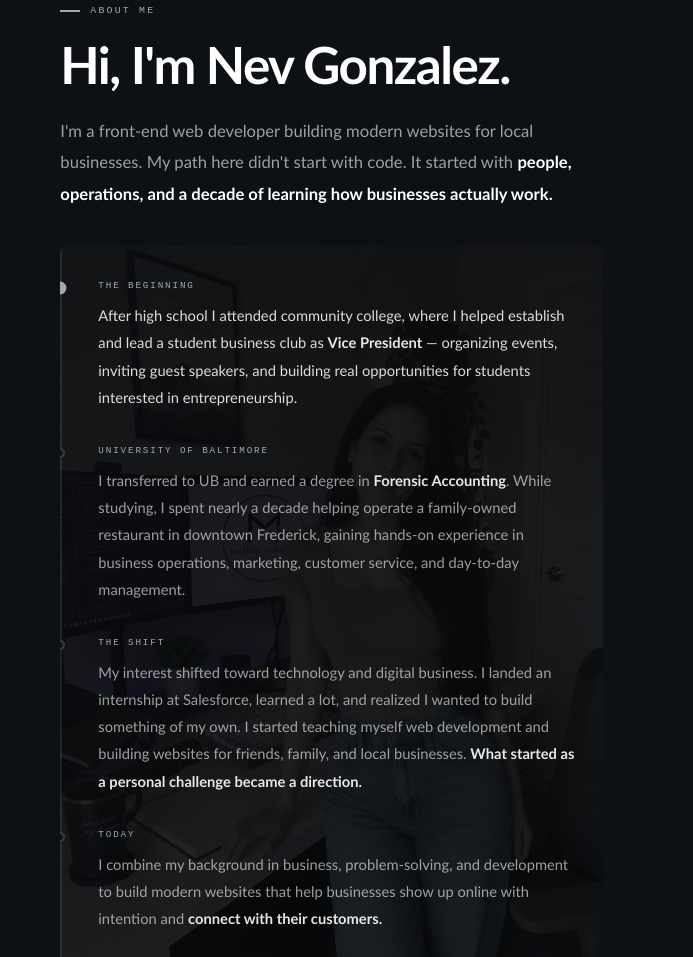
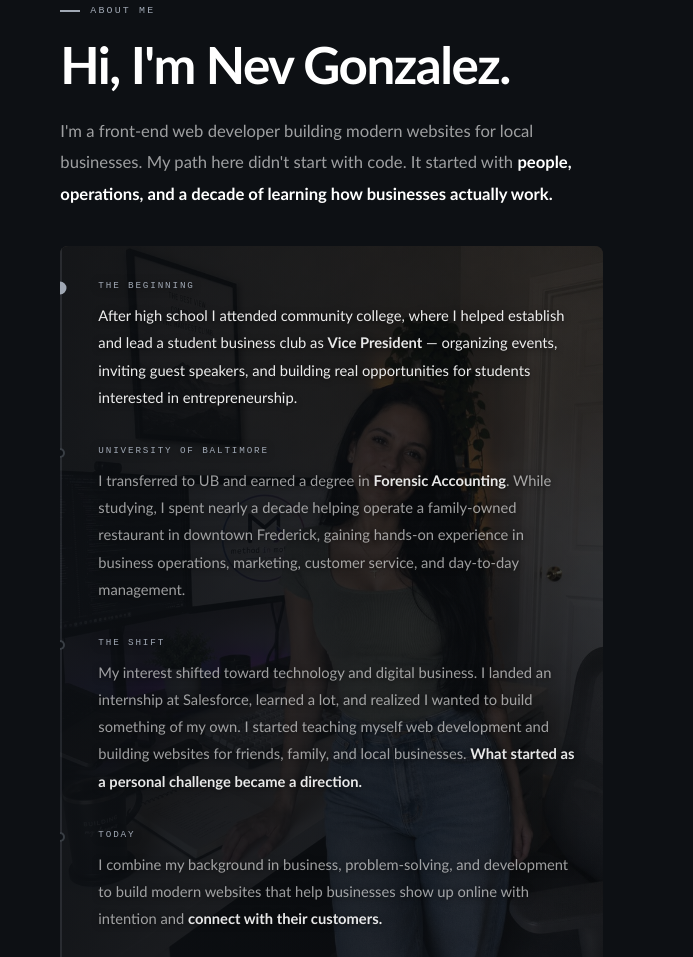
Before and after one commit to Webdevn3v/web-dev-nev, a plain HTML site: page index.html in a window 1280 px wide. Shown: the part 6639-7596 px from the top of the page, 587-1280 px from the left. Drawn offline with Linux system fonts and the light colour scheme.

Commit message:
Update index.html

```diff
--- a/index.html
+++ b/index.html
@@ -1453,7 +1453,7 @@ body.hov .c-ring{width:48px;height:48px;opacity:.35}
   background-position:center top;
   opacity:0;
   transition:opacity .6s var(--ease);
-  filter:brightness(.25) saturate(.5);
+  filter:brightness(.55) saturate(.75);
   pointer-events:none;
   z-index:0;
 }
@@ -1463,10 +1463,12 @@ body.hov .c-ring{width:48px;height:48px;opacity:.35}
 .about-v2__era-bg-3{background-image:url('about_salesforce.png')}
 .about-v2__era-bg-4{background-image:url('about_meta_summit.png')}
 
-/* dark overlay on timeline wrap */
+/* overlay — dark on left where text is, open on right to show photo */
 .about-v2__timeline-wrap::after{
   content:'';position:absolute;inset:0;
-  background:linear-gradient(135deg,rgba(13,16,20,.7) 0%,rgba(13,16,20,.4) 100%);
+  background:
+    linear-gradient(to right, rgba(13,16,20,.82) 0%, rgba(13,16,20,.55) 50%, rgba(13,16,20,.2) 100%),
+    linear-gradient(to bottom, rgba(13,16,20,.3) 0%, rgba(13,16,20,.5) 100%);
   z-index:1;pointer-events:none;
 }
 
@@ -1496,14 +1498,16 @@ body.hov .c-ring{width:48px;height:48px;opacity:.35}
   font-family:var(--display);font-size:.58rem;letter-spacing:.2em;
   text-transform:uppercase;color:var(--lime);margin-bottom:8px;
   transition:opacity .3s;
+  text-shadow:0 1px 8px rgba(0,0,0,.8);
 }
 .about-v2__titem-text{
   font-size:.92rem;color:rgba(255,255,255,.6);line-height:1.85;
   transition:color .3s;
+  text-shadow:0 1px 6px rgba(0,0,0,.7);
 }
 .about-v2__titem:hover .about-v2__titem-text,
 .about-v2__titem.era-active .about-v2__titem-text{
-  color:rgba(255,255,255,.85);
+  color:rgba(255,255,255,.92);
 }
 .about-v2__titem-text strong{color:rgba(255,255,255,.9);font-weight:600}
 
```
